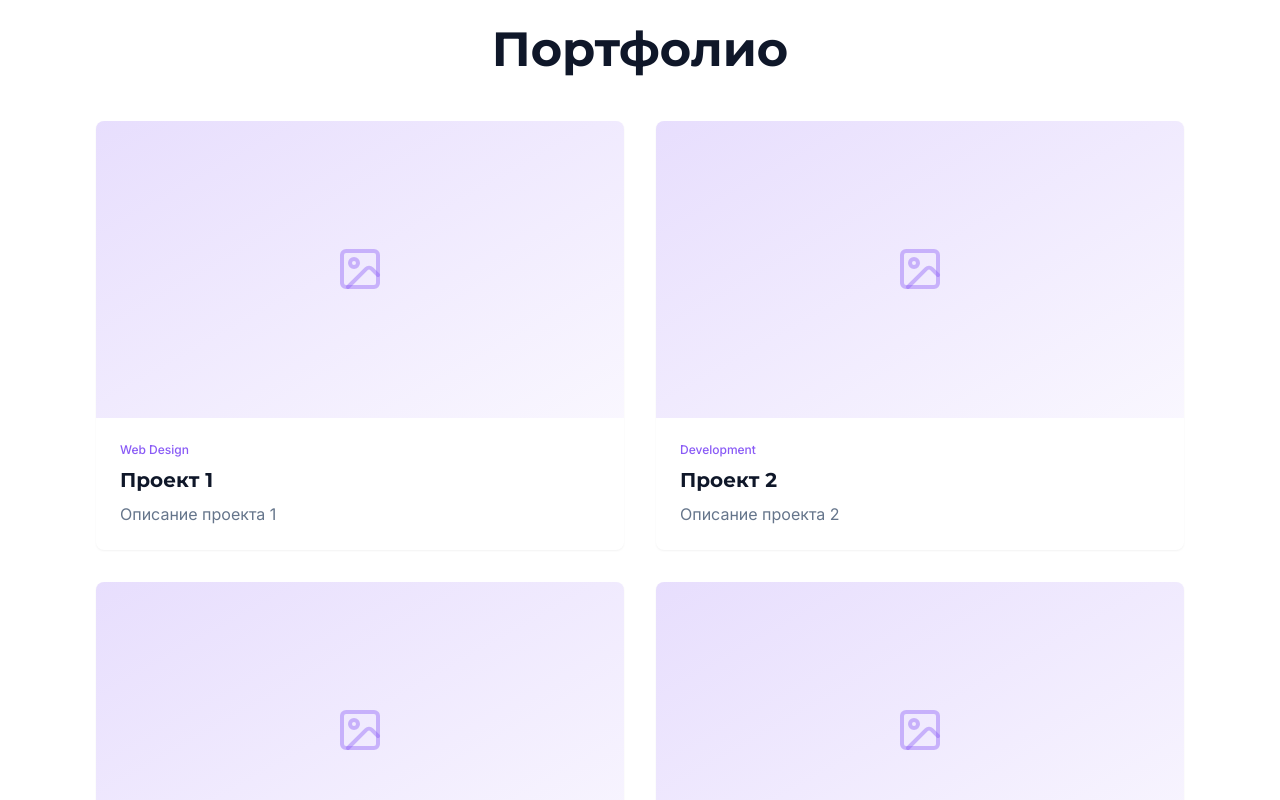
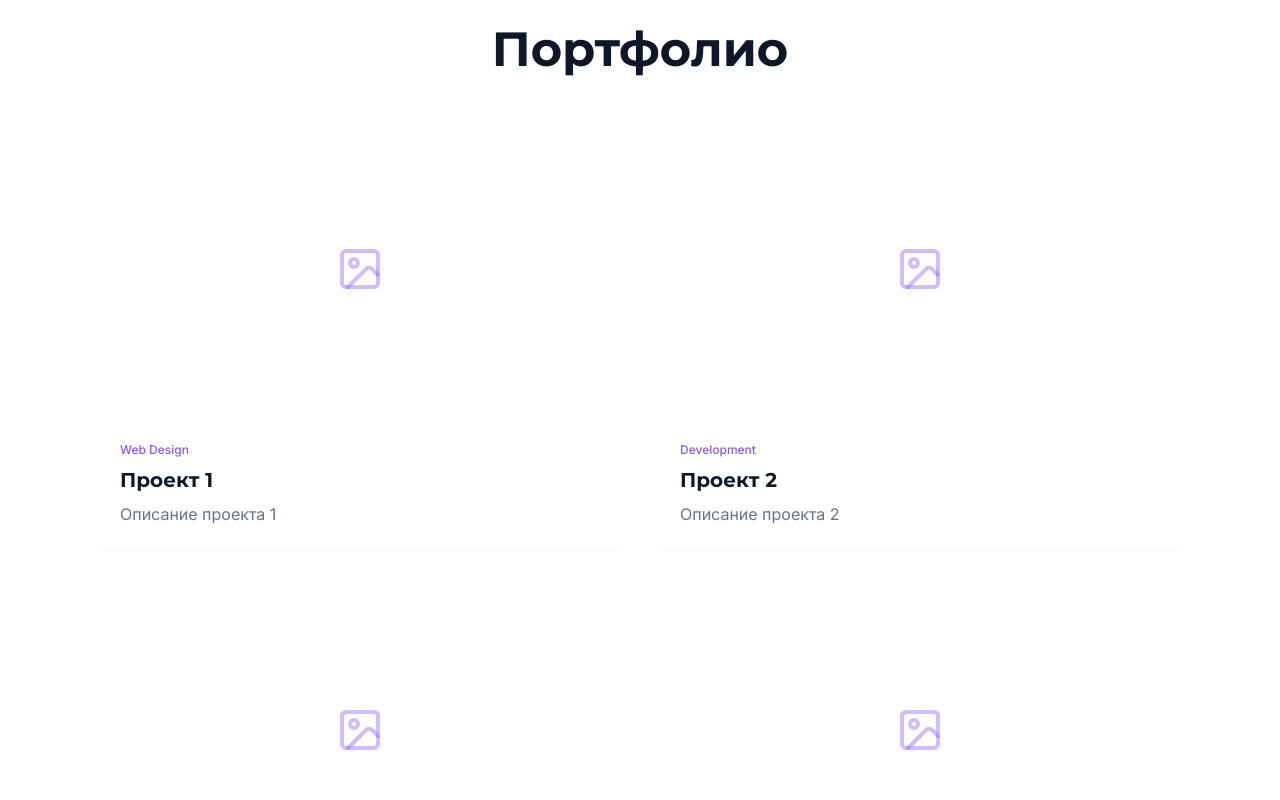
Before and after one commit to pr-poehali-dev/site-portfolio-creation, a React (Vite) app: page / in a window 1280 px wide. Shown: the part 1320-2120 px from the top of the page. Built offline with nearby package versions, Linux system fonts and the light colour scheme.

Commit message:
refactor: Обновление компонента

```diff
--- a/src/pages/Index.tsx
+++ b/src/pages/Index.tsx
@@ -135,7 +135,7 @@ const Index = () => {
           <div className="grid md:grid-cols-2 lg:grid-cols-2 gap-8">
             {portfolioItems.map((item) => (
               <Card key={item.id} className="overflow-hidden border-0 shadow-sm hover-scale transition-all">
-                <div className="aspect-video bg-gradient-to-br from-primary/20 to-primary/5 flex items-center justify-center">
+                <div className="aspect-video from-primary/20 to-primary/5 flex items-center justify-center bg-[#ffffff]">
                   <Icon name="Image" size={48} className="text-primary/40" />
                 </div>
                 <CardContent className="p-6">
```
